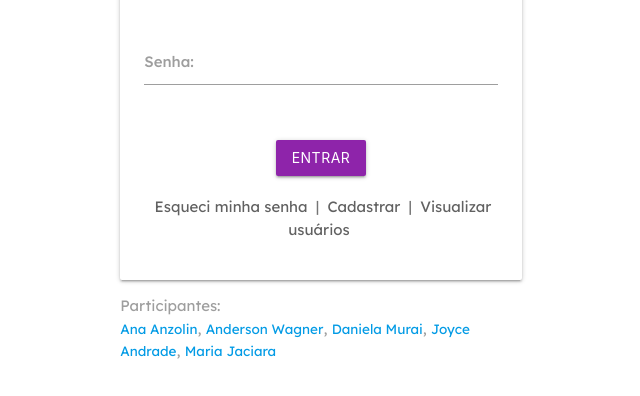
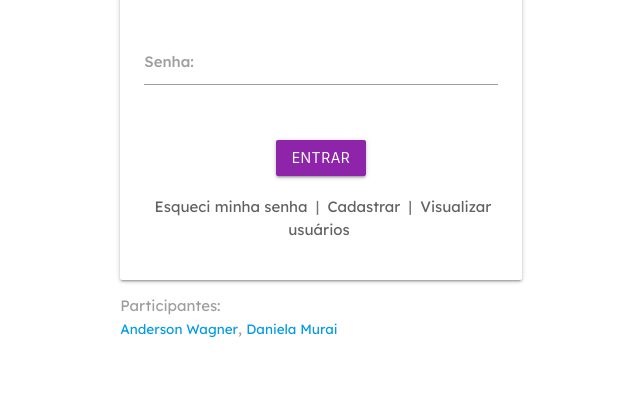
Before and after one commit to dmurai01/web-login, a plain HTML site: page index.html in a window 1280 px wide. Shown: the part 294-690 px from the top of the page, without its empty margins (319-959 px from the left). Drawn offline with nearby package versions, Linux system fonts and the light colour scheme.

Commit message:
atualizando participantes no index

```diff
--- a/index.html
+++ b/index.html
@@ -46,16 +46,10 @@
           </div>
         </div>
         <p class="grey-text"><span>Participantes:</span><br>
-          <a href="https://www.linkedin.com/in/ana-anzolin/" target="_blank" rel="Ana Anzolin" class="link-linkedin">Ana
-            Anzolin</a>,
           <a href="https://www.linkedin.com/in/anderson-wagnerr/" target="_blank" rel="Anderson Wagner"
             class="link-linkedin">Anderson Wagner</a>,
           <a href="https://www.linkedin.com/in/daniela-murai/" target="_blank" rel="Daniela Murai"
-            class="link-linkedin">Daniela Murai</a>,
-          <a href="https://www.linkedin.com/in/joyce-andrade-68027b109/" target="_blank" rel="Joyce Andrade"
-            class="link-linkedin">Joyce Andrade</a>,
-          <a href="https://www.linkedin.com/in/maria-jaciara-477993149/" target="_blank" rel="Maria Jaciara"
-            class="link-linkedin">Maria Jaciara</a>
+            class="link-linkedin">Daniela Murai</a>
         </p>
       </div>
     </div>
```
Also changed, not shown: 1 other file.
